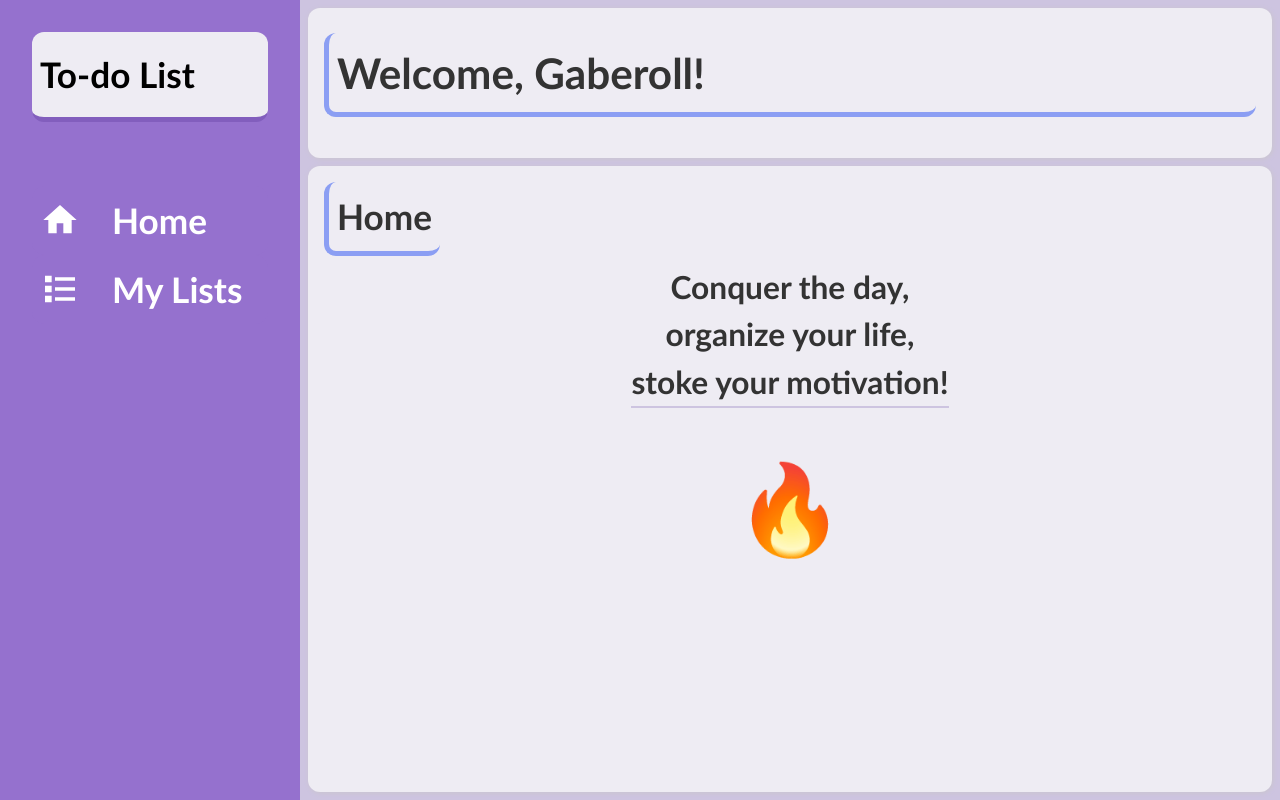
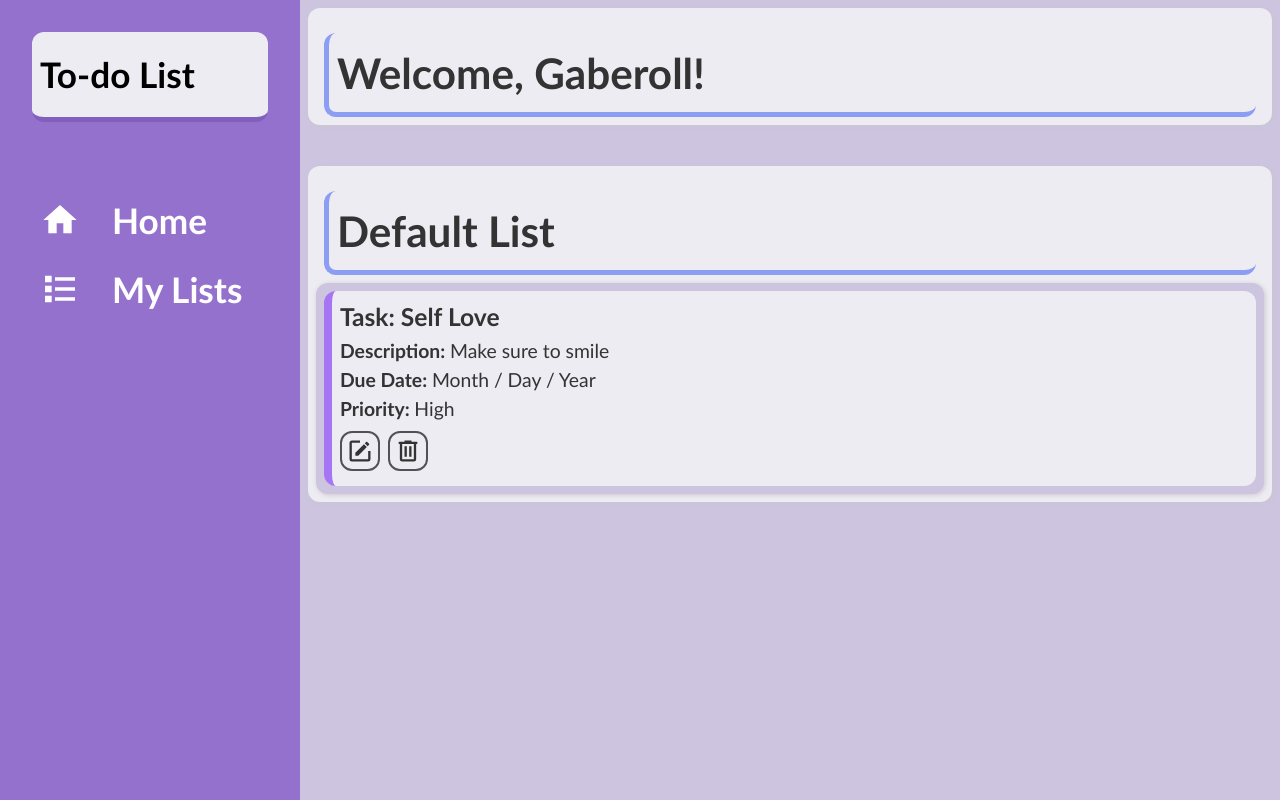
Before and after one commit to gaberashko/plan-it, a website built with webpack: page src/template.html in a window 1280 px wide. Built offline with nearby package versions, Linux system fonts and the light colour scheme.

Commit message:
Task list layout, task card layout.

```diff
--- a/src/styles.css
+++ b/src/styles.css
@@ -27,6 +27,10 @@
     --sac: #9571ce;
     --sach: #825ebd;
     --pshdc: #cac6ce;
+    --phighc: #a675f3;
+    --pmodc: #d989ec;
+    --plowc: #f0b3e1;
+    --delete: #e28080;
     /* CSS Appearance */
     --stdshad: 1px 1px 5px var(--pshdc);
     /* Sizing */
@@ -36,6 +40,7 @@
     --lpd: 64px;
     --sis: 40px;
     --xftnts: 2rem;
+    --pbrdr: 8px;
 }
 
 html {
@@ -73,6 +78,10 @@ h3 {
     border-bottom: 2px solid var(--pbgc)
 }
 
+h4 {
+    font-size:1.4rem;
+}
+
 .grid {
     display: grid;
 }
@@ -106,6 +115,7 @@ h3 {
 
 .clickable {
     cursor:pointer;
+    user-select: none;
 }
 
 .clickable:hover {
@@ -123,11 +133,26 @@ h3 {
 }
 
 .card {
+    min-height:fit-content;
+    max-height:fit-content;
     width: 100%;
     background-color: var(--pc);
     border-radius: var(--brdr);
     padding: var(--spd);
     box-shadow: var(--stdshad);
+    overflow-y:hidden;
+}
+
+.edit {
+    margin-right: var(--spd);
+}
+
+.edit:active {
+    background-color: var(--pac);
+}
+
+.delete:active {
+    background-color: var(--delete);
 }
 
 .clickable.card {
@@ -135,11 +160,12 @@ h3 {
 }
 
 .main-container {
-    height: 100vh;
+    min-height:500px;
     grid-template-columns: minmax(300px, 1fr) minmax(800px, 7fr);
 }
 
 .nav-wrapper {
+    height:100%;
     padding:var(--mpd);
     background-color: var(--sac);
     grid-column: 1;
@@ -151,6 +177,7 @@ div.nav-main {
     background-color: var(--pc);
     border-bottom: 5px solid var(--sach);
     margin-bottom: var(--lpd);
+    user-select: none;
 }
 
 .nav-item {
@@ -171,15 +198,24 @@ div.nav-main {
     margin-right: var(--mpd);
 }
 
+.task-icon {
+    padding: 4px;
+    width:var(--sis);
+    filter:invert(0.2);
+    border-radius: var(--brdr);
+    border: 2px solid var(--ptc);
+}
+
 .nav-title {
     width: calc(100% - (var(--sis) + var(--mpd)));
     text-align: left;
 }
 
 .content-wrapper {
+    height:100vh;
     padding: var(--spd);
     grid-template-columns: 1fr;
-    grid-template-rows: 150px 1fr;
+    grid-template-rows: 150px minmax(300px, 80vh);
     gap:var(--spd);
     justify-items: stretch;
 }
@@ -190,3 +226,52 @@ div.nav-main {
     grid-template-columns: repeat(auto-fit, minmax(10%, 300px));
     gap:var(--spd);
 }
+
+.task-container {
+    background-color: var(--pbgc);
+    max-height:80%;
+    margin-top: var(--spd);
+    flex-direction: column;
+    gap: var(--spd);
+    overflow-y:scroll;
+}
+
+.task-container::-webkit-scrollbar {
+    width:6px;
+}
+
+.task-container::-webkit-scrollbar-thumb {
+    background-color: var(--sach);
+    border-radius: var(--brdr);
+}
+
+.task-container::-webkit-scrollbar-track {
+    background-color: var(--pc);
+}
+
+.task-options {
+    margin-top: var(--spd);
+}
+
+.hover-box {
+    transition: all 0.3s;
+    transform-origin:center center;
+    box-shadow: 0 0px 0px rgba(0,0,0,0);
+}
+
+.hover-box:hover {
+    transform:scale(1, 1.02) translate(-5px, -5px);
+    box-shadow: 0 10px 20px rgba(0, 0, 0, 0.2);
+}
+
+.phigh {
+    border-left: var(--pbrdr) solid var(--phighc);
+}
+
+.pmod {
+    border-left: var(--pbrdr) solid var(--pmodc);
+}
+
+.plow {
+    border-left: var(--pbrdr) solid var(--plowc);
+}
--- a/src/template.html
+++ b/src/template.html
@@ -23,12 +23,32 @@
                 <h1 class="home-title">Welcome, Gaberoll!</h1>
             </div>
             <div class="card">
+                <h1 class="task-title">Default List</h1>
+                <div class="flex task-container card">
+                    <div class="task card hover-box phigh">
+                        <div class="task-details">
+                            <h4 class="task-title">Task: Self Love</h4>
+                            <div class="task-description"><b>Description: </b>Make sure to smile</div>
+                            <div class="due-date"><b>Due Date: </b>Month / Day / Year</div>
+                            <div class="priority"><b>Priority: </b>High</div>
+                        </div>
+                        <div class="task-options">
+                            <img src="../public/icons/edit.svg" alt="Edit icon" class="clickable edit task-icon" draggable="false"
+                            ><img src="../public/icons/delete.svg" alt="Delete icon" class="clickable delete task-icon" draggable="false">
+                        </div>
+                    </div>
+
+            <!-- Home tab HTML
+            <div class="card">
+                <h1 class="home-title">Welcome, Gaberoll!</h1>
+            </div>
+            <div class="card">
                 <h2 class="home-title">Home</h2>
                 <h3 class="cfnt">Conquer the day,<br>organize your life,<br>stoke your motivation!</h3>
                 <div class="cfnt home-icon">️‍🔥</divd>
-            </div>
+            </div> -->
 
-            <!-- This is for the My Lists tab
+            <!-- My Lists tab HTML
                 <div class="card">
                 <h2 class="list-title">Your Lists</h2>
                 <div class="card grid list-wrapper">
@@ -44,8 +64,8 @@
                     <div class="clickable list card flex fc">
                         <h3 class="list-title">List title</h3>
                     </div>
-                </div>
-            </div>-->
+                </div> -->
+            </div>
         </div>
     </div>
 </body>
```
Also changed, not shown: public/icons/delete.svg (added), public/icons/edit.svg (added).
